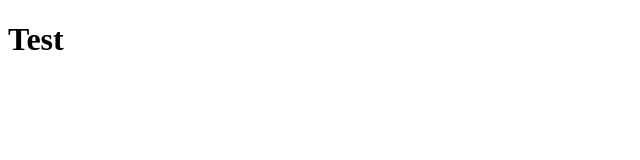
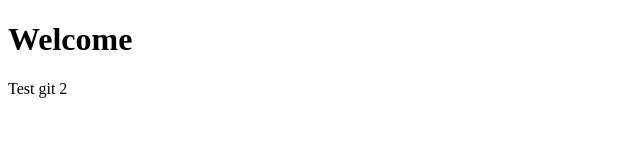
Before and after one commit to GlebOlsen/glebWebsite, a plain HTML site: page index.html in a window 1280 px wide. Shown: the whole page, without its empty margins (0-640 px from the left). Drawn offline with Linux system fonts and the light colour scheme.

Commit message:
testing the git

```diff
--- a/index.html
+++ b/index.html
@@ -6,7 +6,8 @@
         <link rel="icon" href="">
     </head>
     <body>
-        <h1>Test</h1>
+        <h1>Welcome</h1>
+        <p>Test git 2</p>
     </body>
     <script src=""></script>
 </html>
```
